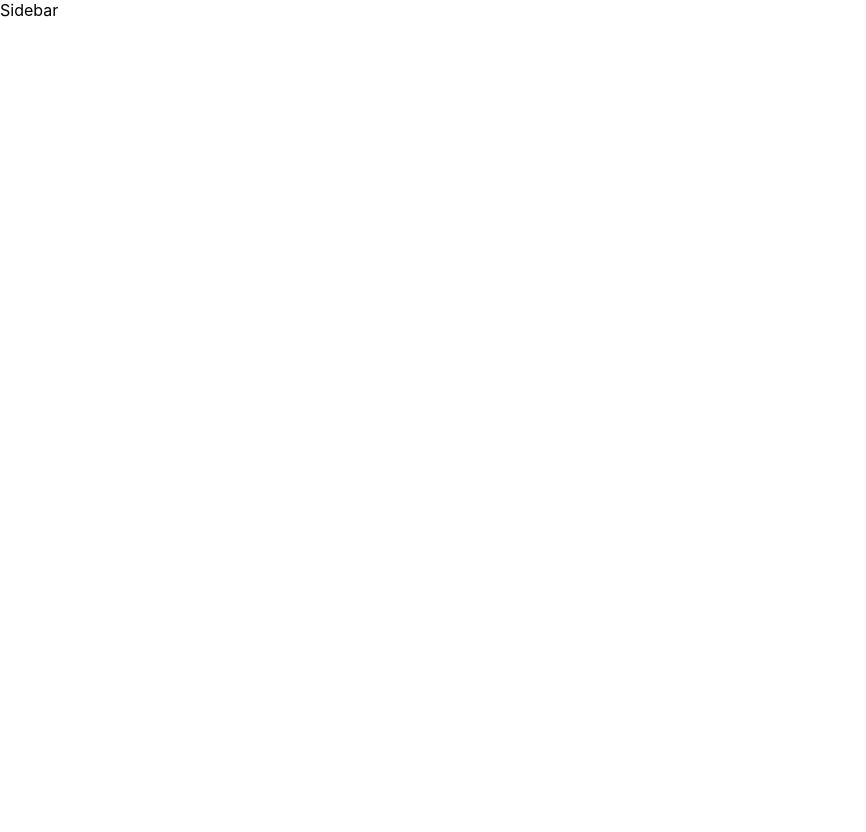
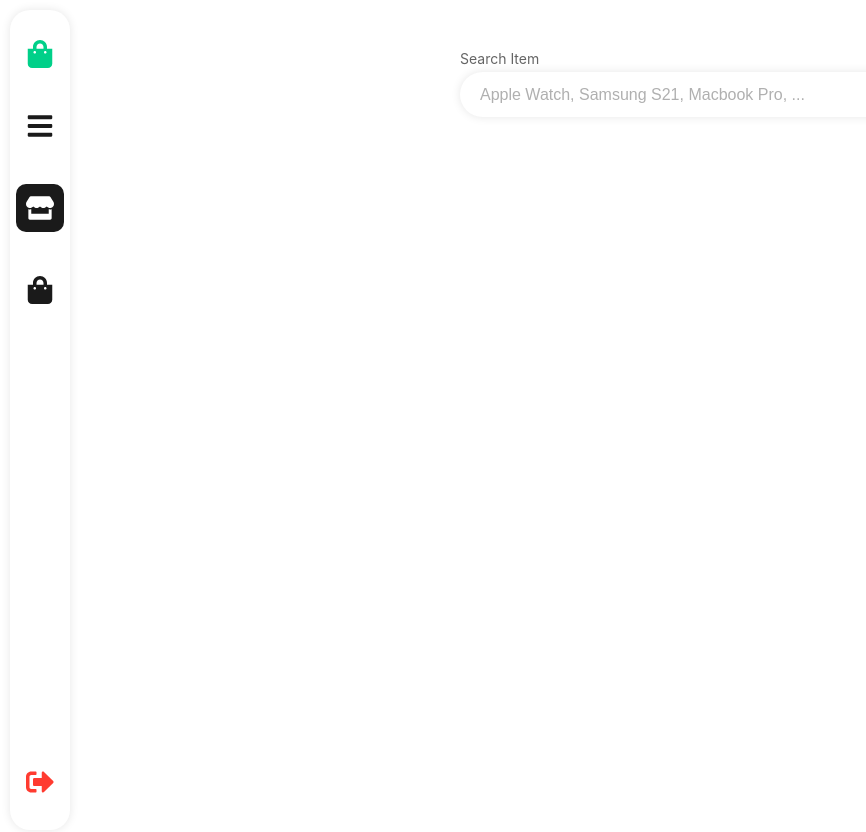
Before and after one commit to prospersibanda/e-commerce-store, a React (Create React App) app: page / in a window 1280 px wide. Shown: the top 832 px of the page, without its empty margins (0-866 px from the left). Before the commit the page ends 800 px from the top, so only its background shows below. Built offline with nearby package versions, Linux system fonts and the light colour scheme.

Commit message:
initial sidebar

```diff
--- a/package.json
+++ b/package.json
@@ -8,6 +8,7 @@
     "@testing-library/user-event": "^13.5.0",
     "react": "^18.3.1",
     "react-dom": "^18.3.1",
+    "react-icons": "^5.3.0",
     "react-router-dom": "^6.26.1",
     "react-scripts": "5.0.1",
     "web-vitals": "^2.1.4"
--- a/src/Styles/Dashboard.css
+++ b/src/Styles/Dashboard.css
@@ -0,0 +1,10 @@
+.dashboard{
+    display: flex;
+    flex-direction: row;
+}
+.main-content {
+    flex: 1; /* This allows the main content area to take up the remaining space */
+    display: flex;
+    justify-content: center; /* Center horizontally */
+    padding: 20px;
+  }
--- /dev/null
+++ b/src/Styles/Dashboard/searchbar.css
@@ -0,0 +1,31 @@
+.search-container {
+    display: flex;
+    flex-direction: column;
+    align-items: flex-start;
+    padding: 20px;
+    margin: 10px;
+  }
+
+  .search-label {
+    font-size: 14px;
+    color: #656565;
+    margin-bottom: 5px;
+  }
+
+  .search-input {
+    width: 400px;
+    height: 45px;
+    padding: 0 20px;
+    border: none;
+    border-radius: 30px; /* Rounded corners */
+    box-shadow: 0 0 10px rgba(0, 0, 0, 0.1); /* Subtle shadow */
+    background-color: #ffffff; /* White background */
+    font-size: 16px;
+    color: #4a4a4a;
+  }
+
+  .search-input::placeholder {
+    color: #b0b0b0; /* Grey placeholder color */
+    font-size: 16px;
+    opacity: 1; /* Ensure placeholder is visible */
+  }
--- /dev/null
+++ b/src/Styles/sidebar.css
@@ -0,0 +1,40 @@
+.sidebar {
+    display: flex;
+    flex-direction: column;
+    align-items: center;
+    width: 60px;
+    background-color: #ffffff; /* White background for the sidebar */
+    padding: 10px 0;
+    height: 100vh;
+    border-radius: 20px; /* Rounded corners */
+    box-shadow: 0 0 10px rgba(0, 0, 0, 0.1); /* Subtle shadow for the sidebar */
+    margin: 10px; /* Add margin to separate sidebar from edges */
+  }
+
+  .sidebar-icon {
+    margin: 20px 0;
+  }
+
+  .icon {
+    font-size: 28px;
+    color: #1a1a1a;
+  }
+
+  .top-icon {
+    color: #00d089; /* Green color for the top shopping bag icon */
+  }
+
+  .store-icon {
+    background-color: #1a1a1a;
+    color: #ffffff; /* White color for the store icon */
+    padding: 10px;
+    border-radius: 10px; /* Rounded square for store icon */
+  }
+
+  .bottom-icon {
+    color: #ff3b30; /* Red color for the logout icon */
+  }
+
+  .logout-icon {
+    margin-top: auto; /* Pushes the logout icon to the bottom */
+  }
--- /dev/null
+++ b/src/components/SearchBar.jsx
@@ -0,0 +1,18 @@
+import React from 'react';
+import '../Styles/Dashboard/searchbar.css';
+
+const SearchBar = () => {
+  return (
+    <div className="search-container">
+      <label className="search-label" htmlFor="search-input">Search Item</label>
+      <input
+        type="text"
+        id="search-input"
+        className="search-input"
+        placeholder="Apple Watch, Samsung S21, Macbook Pro, ..."
+      />
+    </div>
+  );
+};
+
+export default SearchBar;
--- a/src/components/Sidebar.jsx
+++ b/src/components/Sidebar.jsx
@@ -1,9 +1,27 @@
 import React from 'react';
+import '../Styles/sidebar.css';
+import { FaShoppingBag, FaBars, FaStore, FaLock, FaSignOutAlt } from 'react-icons/fa';
 
 const Sidebar = () => {
   return (
-    <div>Sidebar</div>
-  )
-}
+    <div className="sidebar">
+      <div className="sidebar-icon">
+        <FaShoppingBag className="icon top-icon" />
+      </div>
+      <div className="sidebar-icon">
+        <FaBars className="icon" />
+      </div>
+      <div className="sidebar-icon">
+        <FaStore className="icon store-icon" />
+      </div>
+      <div className="sidebar-icon">
+        <FaShoppingBag className="icon" />
+      </div>
+      <div className="sidebar-icon logout-icon">
+        <FaSignOutAlt className="icon bottom-icon" />
+      </div>
+    </div>
+  );
+};
 
 export default Sidebar;
--- a/src/pages/Dashboard.jsx
+++ b/src/pages/Dashboard.jsx
@@ -1,12 +1,17 @@
 import React from 'react';
 import Sidebar from '../components/Sidebar';
+import SearchBar from '../components/SearchBar';
+import '../Styles/Dashboard.css';
 
 const Dashboard = () => {
   return (
-    <div>
-      <Sidebar/>
+    <div className='dashboard'>
+      <Sidebar />
+      <div className='main-content'>
+        <SearchBar />
+      </div>
     </div>
-  )
+  );
 }
 
 export default Dashboard;
```
Also changed, not shown: 1 other file (tests, documents, lock files or other folders).
